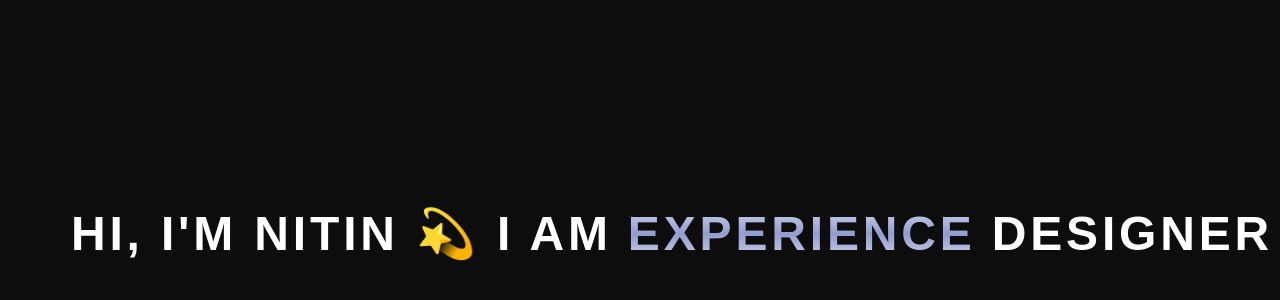
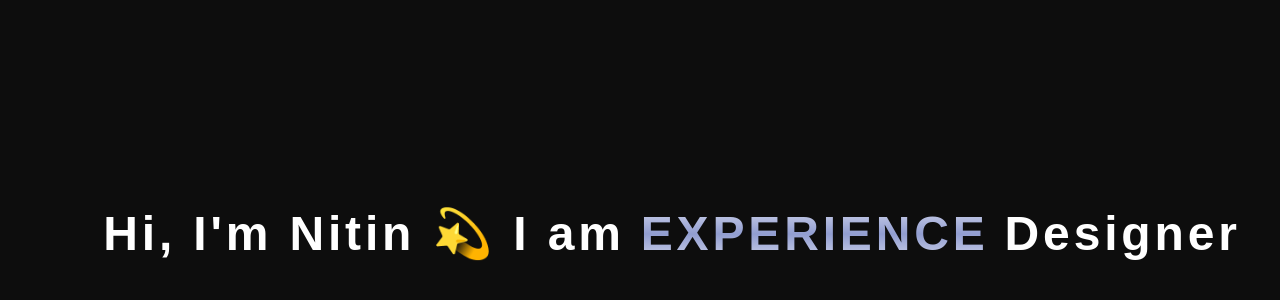
Before and after one commit to borgirnitin/animated-text, a Next.js app: page / in a window 1280 px wide. Shown: the part 198-498 px from the top of the page. Built offline with nearby package versions, Linux system fonts and the light colour scheme; a web font is replaced by a local one.

Commit message:
Update index.js

```diff
--- a/pages/index.js
+++ b/pages/index.js
@@ -42,7 +42,7 @@ export default function AnimatedHero() {
             fontWeight: 700,
             letterSpacing: "0.08em",
             fontSize: "clamp(1.8rem, 6vw, 3rem)",
-            textTransform: "uppercase",
+
             color: "#ffffff",
             lineHeight: 1.2,
             whiteSpace: "nowrap",
```
